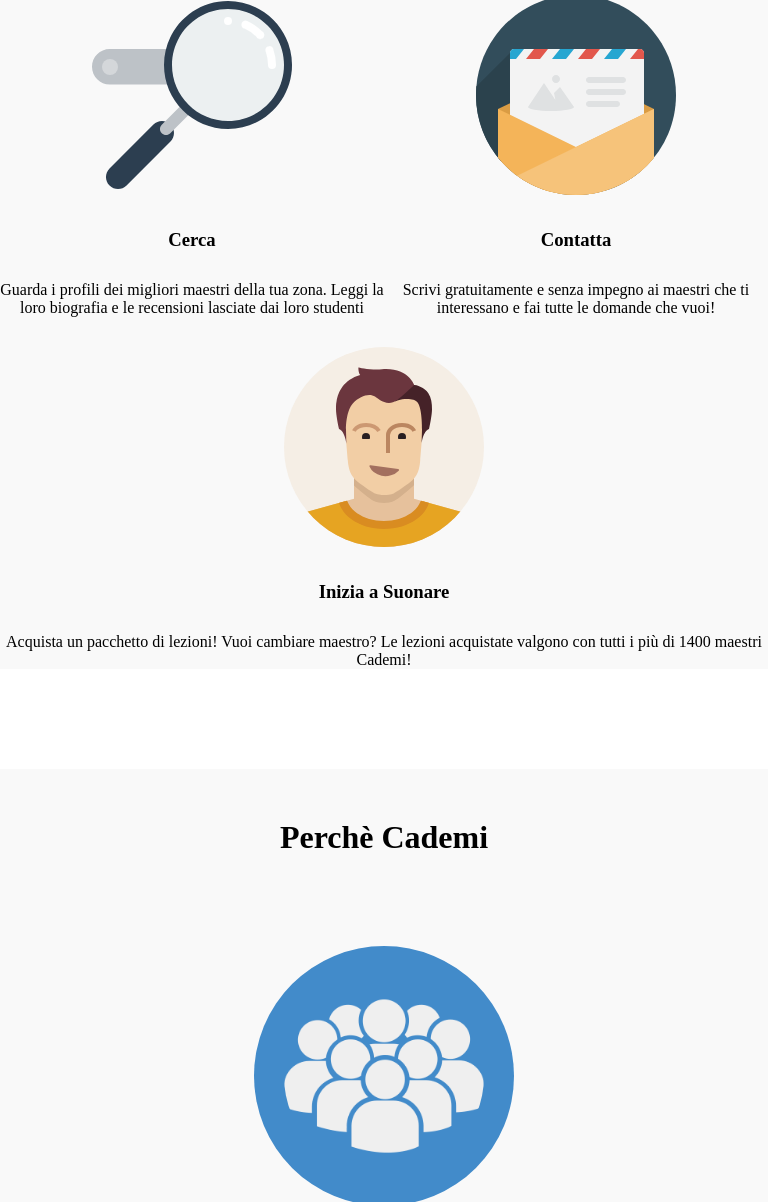
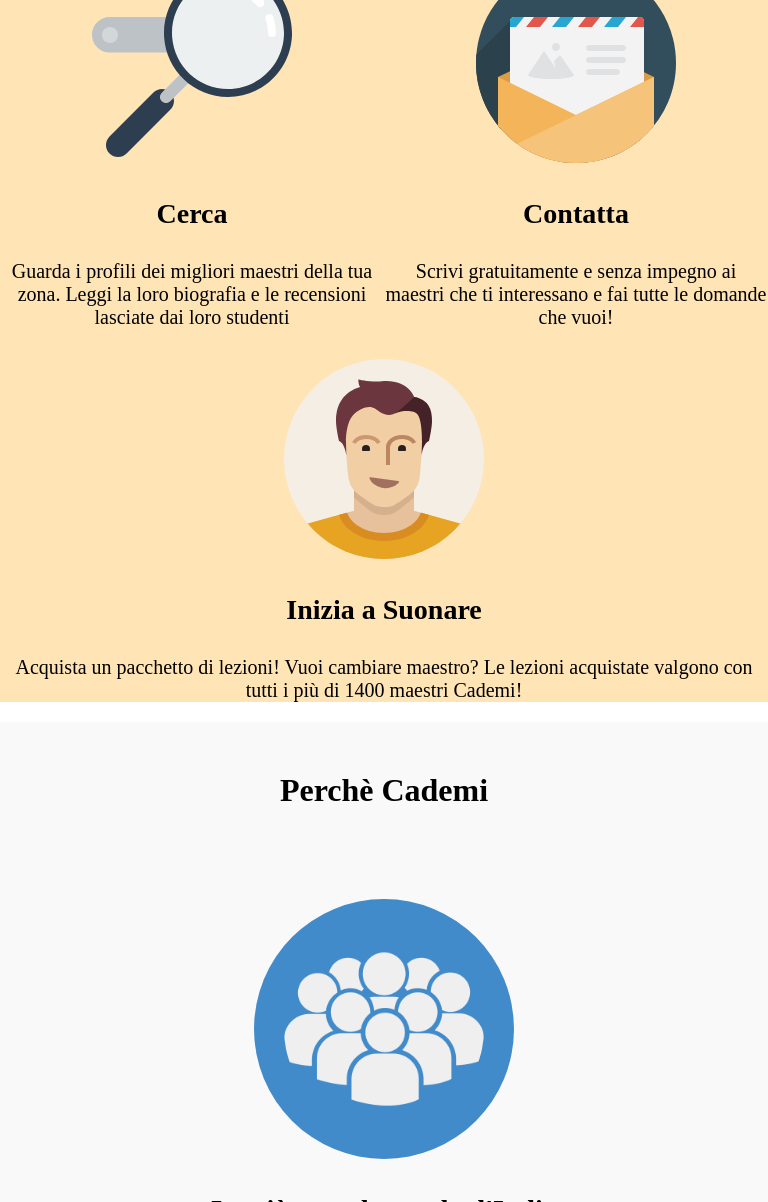
Before and after one commit to dfgiordano/html-css-resp-wannabe-12bool, a plain HTML site: page index.html in a window 768 px wide. Shown: the part 725-1927 px from the top of the page. Drawn offline with Linux system fonts and the light colour scheme.

Commit message:
refactoring generale, migliorie query xs-md

```diff
--- a/css/style.css
+++ b/css/style.css
@@ -1,5 +1,6 @@
 * {
   text-align: center;
+  font-size: 20px;
 }
 h1 {
   margin-top: 100px;
@@ -13,6 +14,7 @@ header img {
 }
 h3 {
   margin: 30px;
+  font-size: 28px;
 }
 .col-lg-12.col-md-12.col-xs-12 {
   margin-bottom: 10px;
@@ -80,8 +82,14 @@ main img {
 /* MD-media-query */
 @media screen and (min-width: 768px) and (max-width: 991px) {
 
+  nav {
+    background-color: #FFE4B5;
+  }
+  nav,
+  main {
+    margin-top: 20px;
+  }
   .col-lg-4.col-md-12.col-xs-12{
     margin-top: 30px;
   }
-
 }
--- a/index.html
+++ b/index.html
@@ -1,5 +1,5 @@
 <!DOCTYPE html>
-<html>
+<html lang="en">
   <head>
     <meta charset="utf-8">
     <meta name="viewport" content="width=device-width, initial-scale=1.0">
```
Also changed, not shown: css/bool-12.css (+1 -7 lines).
